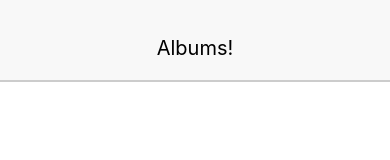
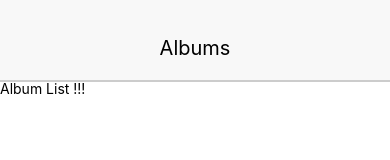
Before and after one commit to jayjongcheolpark/rn-albums, a React Native app: screen / in a window 390 px wide. Shown: the top 160 px of the page. Built offline with nearby package versions, Linux system fonts and the light colour scheme.

Commit message:
Add AlbumList Component

```diff
--- a/App.js
+++ b/App.js
@@ -1,6 +1,13 @@
 import React from 'react'
+import { View } from 'react-native'
 import Header from './src/components/Header'
+import AlbumList from './src/components/AlbumList'
 
-const App = () => <Header />
+const App = () => (
+  <View>
+    <Header headerText="Albums" />
+    <AlbumList />
+  </View>
+)
 
 export default App
--- a/package.json
+++ b/package.json
@@ -31,6 +31,7 @@
   },
   "dependencies": {
     "expo": "^25.0.0",
+    "prop-types": "^15.6.0",
     "react": "16.2.0",
     "react-native": "0.52.0"
   }
--- /dev/null
+++ b/src/components/AlbumList.js
@@ -0,0 +1,10 @@
+import React from 'react'
+import { View, Text } from 'react-native'
+
+const AlbumList = () => (
+  <View>
+    <Text>Album List !!!</Text>
+  </View>
+)
+
+export default AlbumList
--- a/src/components/Header.js
+++ b/src/components/Header.js
@@ -1,4 +1,5 @@
 import React from 'react'
+import PropTypes from 'prop-types'
 import { Text, View } from 'react-native'
 
 const styles = {
@@ -19,13 +20,17 @@ const styles = {
   },
 }
 
-const Header = () => {
+const Header = ({ headerText }) => {
   const { textStyle, viewStyle } = styles
   return (
     <View style={viewStyle}>
-      <Text style={textStyle}>Albums!</Text>
+      <Text style={textStyle}>{headerText}</Text>
     </View>
   )
 }
 
+Header.propTypes = {
+  headerText: PropTypes.string.isRequired,
+}
+
 export default Header
```
